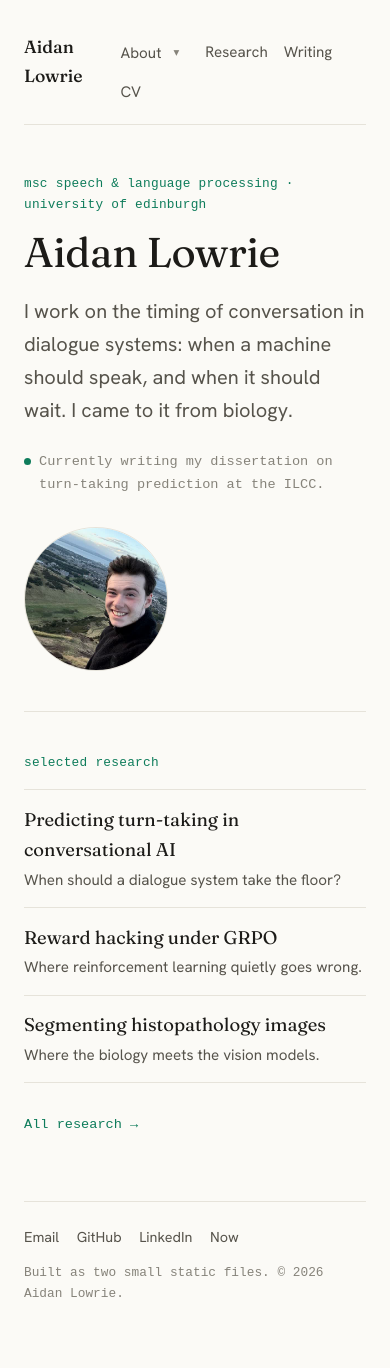
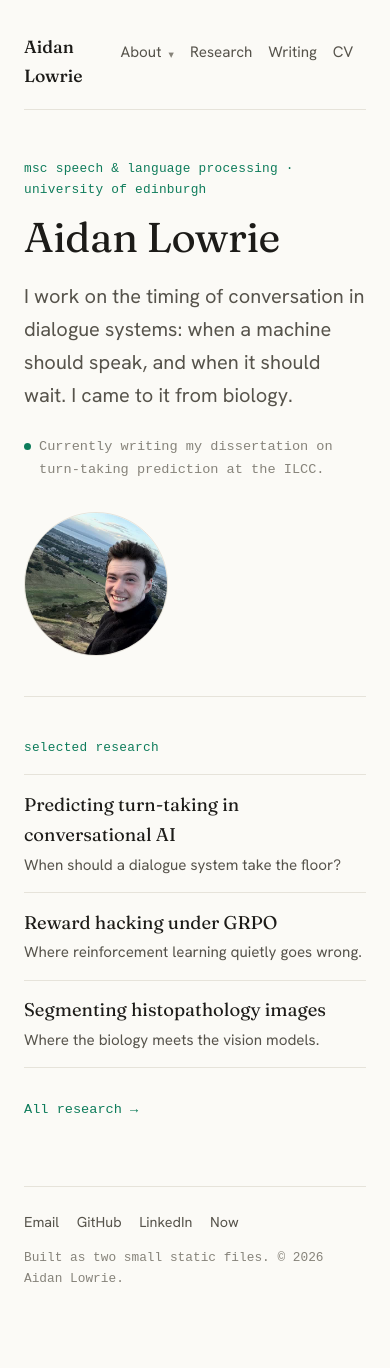
Before and after one commit to aidanlowrie/aidanlowrie.github.io, a Jekyll site: the page built from index.html, in a window 390 px wide. Built offline with Jekyll 4.4.1, drawn with Linux system fonts in a browser that asks for light colours; some web fonts are replaced.

Commit message:
Use single-control About dropdown and align nav styling

```diff
--- a/_includes/nav.html
+++ b/_includes/nav.html
@@ -3,16 +3,15 @@
     <a class="brand" href="{{ '/' | relative_url }}">Aidan Lowrie</a>
     <div class="nav-links">
       <div class="nav-item nav-group" id="about-nav-group">
-        <a class="top-link" href="{{ '/about/' | relative_url }}">About</a>
         <button
           type="button"
           class="about-toggle"
           id="about-nav-toggle"
           aria-expanded="false"
           aria-controls="about-subnav"
-          aria-label="Show About pages"
+          aria-label="About"
         >
-          <span aria-hidden="true">▾</span>
+          About <span aria-hidden="true" class="caret">▾</span>
         </button>
       </div>
       <a href="{{ '/research/' | relative_url }}">Research</a>
--- a/assets/css/style.scss
+++ b/assets/css/style.scss
@@ -49,36 +49,41 @@ a:hover { color:var(--accent-ink); text-decoration:underline; text-underline-off
 .nav-links a:hover { color:var(--accent-ink); }
 .nav-item { position:static; }
 .nav-group {
-  display:inline-flex;
+  display:flex;
   align-items:center;
-  gap:0.14rem;
-}
-.top-link {
-  line-height:1.2;
+  margin:0;
+  padding:0;
 }
 .about-toggle {
   appearance:none;
   border:0;
   background:transparent;
-  color:var(--faint);
+  color:var(--muted);
   font:inherit;
-  font-size:0.72rem;
-  line-height:1.1;
-  min-width:1.6rem;
-  min-height:1.6rem;
-  padding:0.15rem 0.18rem;
-  border-radius:4px;
+  font-size:0.95rem;
+  line-height:1.2;
+  margin:0;
+  padding:0;
   cursor:pointer;
 }
 .about-toggle:hover {
   color:var(--accent-ink);
+  text-decoration:underline;
+  text-underline-offset:3px;
 }
 .about-toggle:focus-visible {
   outline:1px solid var(--hairline);
-  outline-offset:2px;
+  outline-offset:4px;
 }
-.nav-group.is-open .about-toggle {
-  transform:rotate(180deg);
+.about-toggle .caret {
+  display:inline-block;
+  margin-left:0.2rem;
+  font-size:0.7em;
+  color:var(--faint);
+  transform:translateY(1px);
+}
+.nav-group.is-open .about-toggle .caret {
+  transform:translateY(0) rotate(180deg);
 }
 .subnav-row {
   margin-top:0.75rem;
@@ -222,7 +227,7 @@ strong { font-weight:500; }
   .nav-links {
     width:100%;
     margin-top:0.5rem;
-    gap:0.9rem 1rem;
+    gap:0.75rem 1rem;
   }
   .hero {
     grid-template-columns:1fr;
```
Also changed, not shown: other parts of _includes/nav.html (+0 -2 lines).
